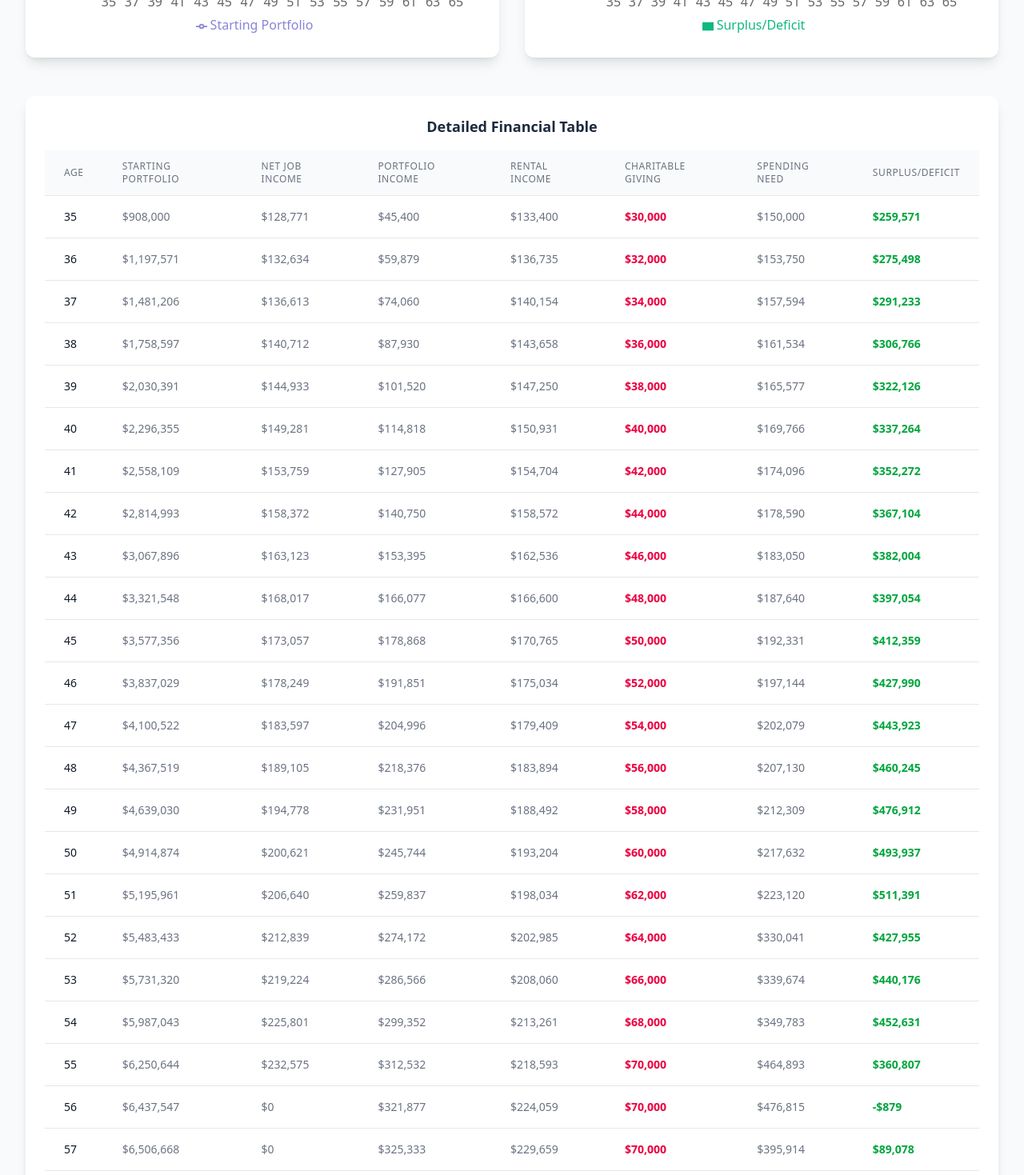
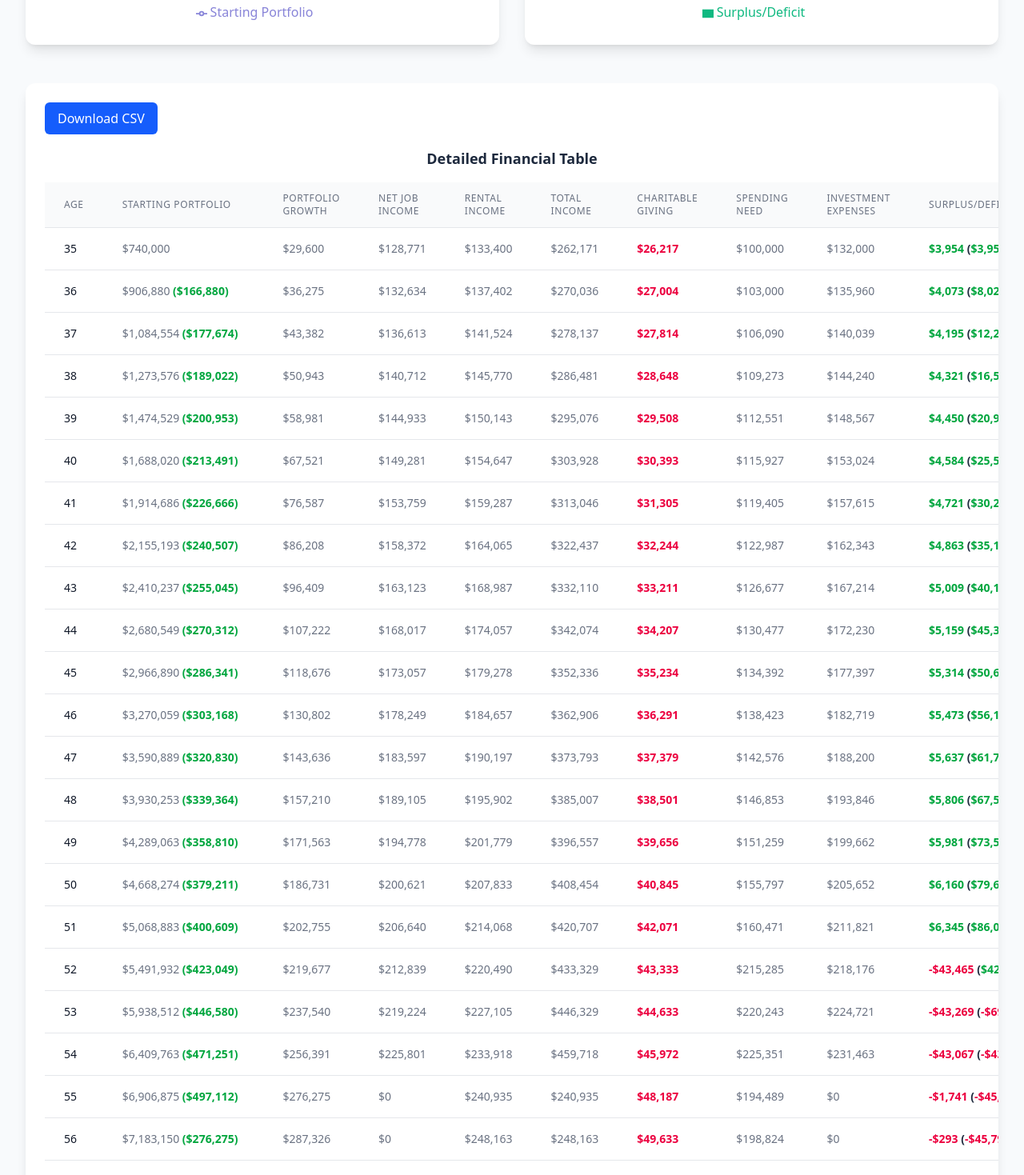
Before and after one commit to dwolner/retirement-projections, a React (Vite) app: page / in a window 1280 px wide. Shown: the part 640-2109 px from the top of the page at 80% size. Built offline with nearby package versions, Linux system fonts and the light colour scheme.

Commit message:
updated numbers to match the new plan

```diff
--- a/src/App.tsx
+++ b/src/App.tsx
@@ -25,328 +25,192 @@ const formatCurrency = (value: number) => {
 
 // Main App component
 export default function App() {
+  const initialData = {
+    age: 35,
+    startingPortfolio: 740000,
+    netJobIncome: 128771,
+    monthlyInvestment: 11000,
+    portfolioGrowth: 45400,
+    rentalIncome: 133400,
+    spendingNeed: 100000,
+    charitableGiving: 20000,
+    surplusDeficit: 0,
+  };
+
+  const initialAge = initialData.age;
+  const retirementAge = 55; // Assume retirement at age 54
+  const maxAge = 76;
+  const inflationRate = 0.03;
+  const annualGrowthRate = 0.04;
+
   // Define a function to calculate the charitable giving for each year based on the new plan
   const calculateCharitableGiving = (age: number) => {
-    if (age < 35) return 0;
-    if (age <= 55) {
-      // Linear ramp-up: $30,000 at age 35, increasing by $2,000 per year
-      const years = age - 35;
-      return 30000 + years * 2000;
-    }
-    // After age 55, giving stays at the age 55 amount ($70,000)
-    return 70000;
+    if (age < initialAge) return 0;
+    // const yearsOfGrowth = age - initialAge;
+    // const yearsOfGrowth =
+    //   age <= retirementAge ? age - initialAge : retirementAge - initialAge;
+    // const growthRate = 1 + 0.04;
+    // return initialData.charitableGiving * Math.pow(growthRate, yearsOfGrowth);
+
+    // giving should be 10% of income
+    const netJobIncome = calculateNetJobIncome(age);
+    const rentalIncome = calculateRentalIncome(age);
+    const totalIncome = netJobIncome + rentalIncome;
+    const percentage = age < retirementAge ? 0.1 : 0.2; // 10% before retirement, 5% after
+    return totalIncome * percentage;
   };
 
   // Define a function to calculate the net job income with a 3% annual increase
   const calculateNetJobIncome = (age: number) => {
     // Starting net job income at age 35
-    const initialIncome = 128771;
+    const initialIncome = initialData.netJobIncome;
     // 3% annual increase
-    const growthRate = 1.03;
-    if (age < 35) return 0;
-    // Assume retirement at age 56, so no job income from this age onwards
-    if (age >= 56) return 0;
-    const yearsOfGrowth = age - 35;
+    const growthRate = 1 + inflationRate;
+    if (age < initialAge) return 0;
+    // Assume retirement at age 54, so no job income from this age onwards
+    if (age >= retirementAge) return 0;
+    const yearsOfGrowth = age - initialAge;
     return initialIncome * Math.pow(growthRate, yearsOfGrowth);
   };
 
-  const initialData = [
-    {
-      age: 35,
-      startingPortfolio: 908000,
-      netJobIncome: 128771,
-      monthlyInvestments: 132000,
-      portfolioIncome: 45400,
-      rentalIncome: 133400,
-      spendingNeed: 150000,
-    },
-    {
-      age: 36,
-      startingPortfolio: 1197571,
-      netJobIncome: 128771,
-      monthlyInvestments: 132000,
-      portfolioIncome: 59879,
-      rentalIncome: 136735,
-      spendingNeed: 153750,
-    },
-    {
-      age: 37,
-      startingPortfolio: 1481206,
-      netJobIncome: 128771,
-      monthlyInvestments: 132000,
-      portfolioIncome: 74060,
-      rentalIncome: 140154,
-      spendingNeed: 157594,
-    },
-    {
-      age: 38,
-      startingPortfolio: 1758597,
-      netJobIncome: 128771,
-      monthlyInvestments: 132000,
-      portfolioIncome: 87930,
-      rentalIncome: 143658,
-      spendingNeed: 161534,
-    },
-    {
-      age: 39,
-      startingPortfolio: 2030391,
-      netJobIncome: 128771,
-      monthlyInvestments: 132000,
-      portfolioIncome: 101520,
-      rentalIncome: 147250,
-      spendingNeed: 165577,
-    },
-    {
-      age: 40,
-      startingPortfolio: 2296355,
-      netJobIncome: 128771,
-      monthlyInvestments: 132000,
-      portfolioIncome: 114818,
-      rentalIncome: 150931,
-      spendingNeed: 169766,
-    },
-    {
-      age: 41,
-      startingPortfolio: 2558109,
-      netJobIncome: 128771,
-      monthlyInvestments: 132000,
-      portfolioIncome: 127905,
-      rentalIncome: 154704,
-      spendingNeed: 174096,
-    },
-    {
-      age: 42,
-      startingPortfolio: 2814993,
-      netJobIncome: 128771,
-      monthlyInvestments: 132000,
-      portfolioIncome: 140750,
-      rentalIncome: 158572,
-      spendingNeed: 178590,
-    },
-    {
-      age: 43,
-      startingPortfolio: 3067896,
-      netJobIncome: 128771,
-      monthlyInvestments: 132000,
-      portfolioIncome: 153395,
-      rentalIncome: 162536,
-      spendingNeed: 183050,
-    },
-    {
-      age: 44,
-      startingPortfolio: 3321548,
-      netJobIncome: 128771,
-      monthlyInvestments: 132000,
-      portfolioIncome: 166077,
-      rentalIncome: 166600,
-      spendingNeed: 187640,
-    },
-    {
-      age: 45,
-      startingPortfolio: 3577356,
-      netJobIncome: 128771,
-      monthlyInvestments: 132000,
-      portfolioIncome: 178868,
-      rentalIncome: 170765,
-      spendingNeed: 192331,
-    },
-    {
-      age: 46,
-      startingPortfolio: 3837029,
-      netJobIncome: 128771,
-      monthlyInvestments: 132000,
-      portfolioIncome: 191851,
-      rentalIncome: 175034,
-      spendingNeed: 197144,
-    },
-    {
-      age: 47,
-      startingPortfolio: 4100522,
-      netJobIncome: 128771,
-      monthlyInvestments: 132000,
-      portfolioIncome: 204996,
-      rentalIncome: 179409,
-      spendingNeed: 202079,
-    },
-    {
-      age: 48,
-      startingPortfolio: 4367519,
-      netJobIncome: 128771,
-      monthlyInvestments: 132000,
-      portfolioIncome: 218376,
-      rentalIncome: 183894,
-      spendingNeed: 207130,
-    },
-    {
-      age: 49,
-      startingPortfolio: 4639030,
-      netJobIncome: 128771,
-      monthlyInvestments: 132000,
-      portfolioIncome: 231951,
-      rentalIncome: 188492,
-      spendingNeed: 212309,
-    },
-    {
-      age: 50,
-      startingPortfolio: 4914874,
-      netJobIncome: 128771,
-      monthlyInvestments: 132000,
-      portfolioIncome: 245744,
-      rentalIncome: 193204,
-      spendingNeed: 217632,
-    },
-    {
-      age: 51,
-      startingPortfolio: 5195961,
-      netJobIncome: 128771,
-      monthlyInvestments: 132000,
-      portfolioIncome: 259837,
-      rentalIncome: 198034,
-      spendingNeed: 223120,
-    },
-    {
-      age: 52,
-      startingPortfolio: 5483433,
-      netJobIncome: 128771,
-      monthlyInvestments: 132000,
-      portfolioIncome: 274172,
-      rentalIncome: 202985,
-      spendingNeed: 330041,
-    },
-    {
-      age: 53,
-      startingPortfolio: 5731320,
-      netJobIncome: 128771,
-      monthlyInvestments: 132000,
-      portfolioIncome: 286566,
-      rentalIncome: 208060,
-      spendingNeed: 339674,
-    },
-    {
-      age: 54,
-      startingPortfolio: 5987043,
-      netJobIncome: 128771,
-      monthlyInvestments: 132000,
-      portfolioIncome: 299352,
-      rentalIncome: 213261,
-      spendingNeed: 349783,
-    },
-    {
-      age: 55,
-      startingPortfolio: 6250644,
-      netJobIncome: 128771,
-      monthlyInvestments: 132000,
-      portfolioIncome: 312532,
-      rentalIncome: 218593,
-      spendingNeed: 464893,
-    },
-    {
-      age: 56,
-      startingPortfolio: 6437547,
-      netJobIncome: 0,
-      monthlyInvestments: 0,
-      portfolioIncome: 321877,
-      rentalIncome: 224059,
-      spendingNeed: 476815,
-    },
-    {
-      age: 57,
-      startingPortfolio: 6506668,
-      netJobIncome: 0,
-      monthlyInvestments: 0,
-      portfolioIncome: 325333,
-      rentalIncome: 229659,
-      spendingNeed: 395914,
-    },
-    {
-      age: 58,
-      startingPortfolio: 6665746,
-      netJobIncome: 0,
-      monthlyInvestments: 0,
-      portfolioIncome: 333287,
-      rentalIncome: 235400,
-      spendingNeed: 304245,
-    },
-    {
-      age: 59,
-      startingPortfolio: 6930188,
-      netJobIncome: 0,
-      monthlyInvestments: 0,
-      portfolioIncome: 346509,
-      rentalIncome: 241285,
-      spendingNeed: 285846,
-    },
-    {
-      age: 60,
-      startingPortfolio: 7232136,
-      netJobIncome: 0,
-      monthlyInvestments: 0,
-      portfolioIncome: 361607,
-      rentalIncome: 247317,
-      spendingNeed: 292992,
-    },
-    {
-      age: 61,
-      startingPortfolio: 7548068,
-      netJobIncome: 0,
-      monthlyInvestments: 0,
-      portfolioIncome: 377403,
-      rentalIncome: 253500,
-      spendingNeed: 300317,
-    },
-    {
-      age: 62,
-      startingPortfolio: 7878654,
-      netJobIncome: 0,
-      monthlyInvestments: 0,
-      portfolioIncome: 393933,
-      rentalIncome: 259838,
-      spendingNeed: 307825,
-    },
-    {
-      age: 63,
-      startingPortfolio: 8224599,
-      netJobIncome: 0,
-      monthlyInvestments: 0,
-      portfolioIncome: 411230,
-      rentalIncome: 266334,
-      spendingNeed: 315520,
-    },
-    {
-      age: 64,
-      startingPortfolio: 8586643,
-      netJobIncome: 0,
-      monthlyInvestments: 0,
-      portfolioIncome: 429332,
-      rentalIncome: 272992,
-      spendingNeed: 323408,
-    },
-    {
-      age: 65,
-      startingPortfolio: 8965559,
-      netJobIncome: 0,
-      monthlyInvestments: 0,
-      portfolioIncome: 448278,
-      rentalIncome: 279817,
-      spendingNeed: 331495,
-    },
-  ];
+  const calculateRentalIncome = (age: number) => {
+    // Rental income increases by 3% annually
+    const rentalIncome = initialData.rentalIncome;
+    const growthRate = 1 + inflationRate;
+    if (age < initialAge) return rentalIncome;
+    const yearsOfGrowth = age - initialAge;
+    return rentalIncome * Math.pow(growthRate, yearsOfGrowth);
+  };
 
-  const updatedData = initialData.map((row) => {
-    const charitableGiving = calculateCharitableGiving(row.age);
-    const netJobIncome = calculateNetJobIncome(row.age);
-    // Recalculate surplusDeficit to account for charitable giving
-    const totalIncome =
-      netJobIncome +
-      row.monthlyInvestments +
-      row.portfolioIncome +
-      row.rentalIncome;
-    const totalExpenses = row.spendingNeed + charitableGiving;
+  const calculateSpendingNeed = (age: number) => {
+    // Spending need starts at $150,000 at age 35 and increases by 3% annually
+    const initialSpendingNeed = initialData.spendingNeed;
+    const growthRate = 1 + inflationRate;
+    if (age < initialAge) return initialSpendingNeed;
+    const yearsOfGrowth = age - initialAge;
+    let spendingNeed =
+      initialSpendingNeed * Math.pow(growthRate, yearsOfGrowth);
+    //adjust spending need after retirement
+    if (age >= retirementAge) {
+      spendingNeed *= 0.8; // Reduce spending need by 20% after retirement
+    }
+
+    // Adjust spending need for college costs
+    // 1st kid goes to college at age 52, second kid goes to college at 55
+    // add college costs to spending need
+    const collegeCost = 50000; // Assume $50,000 per year for college
+    if (age > 51 && age < 55) {
+      spendingNeed += collegeCost;
+    }
+    if (age > 54 && age < 58) {
+      spendingNeed += collegeCost;
+    }
+    return spendingNeed;
+  };
+
+  const calculateMonthlyInvestment = (age: number) => {
+    const initialInvestment = initialData.monthlyInvestment;
+    const growthRate = 1 + inflationRate;
+    if (age < initialAge) return initialInvestment;
+    if (age >= retirementAge) {
+      // const rentalIncome = calculateRentalIncome(age);
+      // const spendingNeed = calculateSpendingNeed(age);
+      // const charitableGiving = calculateCharitableGiving(age);
+      // return (rentalIncome - spendingNeed - charitableGiving) / 12;
+      return 0;
+    }
+    const yearsOfGrowth = age - initialAge;
+    return initialInvestment * Math.pow(growthRate, yearsOfGrowth);
+  };
+
+  const calculatePortfolioGrowth = (age: number) => {
+    const initialPortfolio = initialData.startingPortfolio;
+    const years = age - initialAge;
+
+    let portfolioValue = initialPortfolio;
+    for (let i = 0; i < years; i++) {
+      if (initialAge + i < retirementAge) {
+        portfolioValue += calculateMonthlyInvestment(initialAge + i) * 12;
+      } else {
+        // const annualDistribution = calculateSpendingNeed(initialAge + i);
+        // portfolioValue -= annualDistribution;
+      }
+      portfolioValue *= 1 + annualGrowthRate;
+    }
+    return portfolioValue;
+  };
+
+  const cummulativeSurplusDeficit = (age: number) => {
+    let total = 0;
+    for (let i = initialAge; i <= age; i++) {
+      total += calculateSurplusDeficit(i).surplusDeficit;
+    }
+    return (
+      <span className={total < 0 ? "text-rose-600" : "text-green-600"}>
+        {formatCurrency(total)}
+      </span>
+    );
+  };
+
+  const calculateSurplusDeficit = (age: number) => {
+    // Calculate total income and expenses
+    const netJobIncome = calculateNetJobIncome(age);
+    const rentalIncome = calculateRentalIncome(age);
+    const charitableGiving = calculateCharitableGiving(age);
+    const spendingNeed = calculateSpendingNeed(age);
+    const startingPortfolio = calculatePortfolioGrowth(age);
+    const portfolioGrowth = startingPortfolio * annualGrowthRate;
+
+    // Total income
+    const totalIncome = netJobIncome + rentalIncome;
+    const investmentExpenses = calculateMonthlyInvestment(age) * 12;
+    // Total expenses
+    const totalExpenses = spendingNeed + charitableGiving + investmentExpenses;
+
+    // Surplus or deficit
     const surplusDeficit = totalIncome - totalExpenses;
-    return { ...row, netJobIncome, charitableGiving, surplusDeficit };
+    return {
+      startingPortfolio,
+      netJobIncome,
+      portfolioGrowth,
+      rentalIncome,
+      totalIncome,
+      investmentExpenses,
+      spendingNeed,
+      charitableGiving,
+      surplusDeficit,
+    };
+  };
+
+  const tableData = Array.from({ length: maxAge - initialAge }, (_, i) => {
+    const age = initialAge + i;
+    const {
+      startingPortfolio,
+      netJobIncome,
+      portfolioGrowth,
+      rentalIncome,
+      totalIncome,
+      investmentExpenses,
+      spendingNeed,
+      charitableGiving,
+      surplusDeficit,
+    } = calculateSurplusDeficit(age);
+    return {
+      age,
+      startingPortfolio,
+      netJobIncome,
+      portfolioGrowth,
+      rentalIncome,
+      totalIncome,
+      investmentExpenses,
+      spendingNeed,
+      charitableGiving,
+      surplusDeficit,
+    };
   });
 
-  const [data, setData] = useState(updatedData);
+  const [data, setData] = useState(tableData);
+
   type SortConfig = {
     key: string | null;
     direction: "ascending" | "descending";
@@ -360,12 +224,44 @@ export default function App() {
     age: number;
     startingPortfolio: number;
     netJobIncome: number;
-    monthlyInvestments: number;
-    portfolioIncome: number;
+    portfolioGrowth: number;
     rentalIncome: number;
+    totalIncome: number;
     spendingNeed: number;
     charitableGiving: number;
+    investmentExpenses: number;
     surplusDeficit: number;
+  };
+
+  // export tableData to csv
+  const exportToCSV = () => {
+    const csvRows = [];
+    type DataRowKey = keyof DataRow;
+    const headers: DataRowKey[] = [
+      "age",
+      "startingPortfolio",
+      "portfolioGrowth",
+      "netJobIncome",
+      "rentalIncome",
+      "totalIncome",
+      "charitableGiving",
+      "spendingNeed",
+      "investmentExpenses",
+      "surplusDeficit",
+    ];
+    csvRows.push(headers.join(","));
+    for (const row of data) {
+      csvRows.push(
+        headers.map((field) => JSON.stringify(row[field])).join(",")
+      );
+    }
+    const csvString = csvRows.join("\n");
+    const blob = new Blob([csvString], { type: "text/csv" });
+    const url = URL.createObjectURL(blob);
+    const a = document.createElement("a");
+    a.setAttribute("href", url);
+    a.setAttribute("download", "retirement_projection.csv");
+    a.click();
   };
 
   // Helper function to handle sorting
@@ -521,6 +417,12 @@ export default function App() {
 
         {/* Data Table Section */}
         <div className="bg-white p-6 rounded-xl shadow-lg overflow-x-auto">
+          <button
+            onClick={exportToCSV}
+            className="mb-4 px-4 py-2 bg-blue-600 text-white rounded-md"
+          >
+            Download CSV
+          </button>
           <h3 className="text-lg font-semibold text-center mb-4">
             Detailed Financial Table
           </h3>
@@ -545,18 +447,18 @@ export default function App() {
                 <th
                   scope="col"
                   className="px-6 py-3 text-left text-xs font-medium text-gray-500 uppercase tracking-wider cursor-pointer hover:bg-gray-100"
-                  onClick={() => sortData("netJobIncome")}
+                  onClick={() => sortData("portfolioGrowth")}
                 >
-                  <div className="flex items-center">Net Job Income</div>
+                  <div className="flex items-center">
+                    Portfolio Growth {getSortIcon("portfolioGrowth")}
+                  </div>
                 </th>
                 <th
                   scope="col"
                   className="px-6 py-3 text-left text-xs font-medium text-gray-500 uppercase tracking-wider cursor-pointer hover:bg-gray-100"
-                  onClick={() => sortData("portfolioIncome")}
+                  onClick={() => sortData("netJobIncome")}
                 >
-                  <div className="flex items-center">
-                    Portfolio Income {getSortIcon("portfolioIncome")}
-                  </div>
+                  <div className="flex items-center">Net Job Income</div>
                 </th>
                 <th
                   scope="col"
@@ -565,6 +467,15 @@ export default function App() {
                 >
                   <div className="flex items-center">
                     Rental Income {getSortIcon("rentalIncome")}
+                  </div>
+                </th>
+                <th
+                  scope="col"
+                  className="px-6 py-3 text-left text-xs font-medium text-gray-500 uppercase tracking-wider cursor-pointer hover:bg-gray-100"
+                  onClick={() => sortData("totalIncome")}
+                >
+                  <div className="flex items-center">
+                    Total Income {getSortIcon("totalIncome")}
                   </div>
                 </th>
                 <th
@@ -588,6 +499,15 @@ export default function App() {
                 <th
                   scope="col"
                   className="px-6 py-3 text-left text-xs font-medium text-gray-500 uppercase tracking-wider cursor-pointer hover:bg-gray-100"
+                  onClick={() => sortData("investmentExpenses")}
+                >
+                  <div className="flex items-center">
+                    Investment Expenses {getSortIcon("investmentExpenses")}
+                  </div>
+                </th>
+                <th
+                  scope="col"
+                  className="px-6 py-3 text-left text-xs font-medium text-gray-500 uppercase tracking-wider cursor-pointer hover:bg-gray-100"
                   onClick={() => sortData("surplusDeficit")}
                 >
                   <div className="flex items-center">
@@ -597,22 +517,34 @@ export default function App() {
               </tr>
             </thead>
             <tbody className="bg-white divide-y divide-gray-200">
-              {data.map((row) => (
+              {data.map((row, index) => {
+                const portfolioDiff =
+                  row.startingPortfolio - data[index - 1]?.startingPortfolio;
+                return (
                   <tr key={row.age}>
                     <td className="px-6 py-4 whitespace-nowrap text-sm font-medium text-gray-900">
                       {row.age}
                     </td>
                     <td className="px-6 py-4 whitespace-nowrap text-sm text-gray-500">
                       {formatCurrency(row.startingPortfolio)}
+                      {` `}
+                      {portfolioDiff ? (
+                        <span className="text-green-600 font-semibold">
+                          ({formatCurrency(portfolioDiff)})
+                        </span>
+                      ) : null}
+                    </td>
+                    <td className="px-6 py-4 whitespace-nowrap text-sm text-gray-500">
+                      {formatCurrency(row.portfolioGrowth)}
                     </td>
                     <td className="px-6 py-4 whitespace-nowrap text-sm text-gray-500">
                       {formatCurrency(row.netJobIncome)}
                     </td>
                     <td className="px-6 py-4 whitespace-nowrap text-sm text-gray-500">
-                    {formatCurrency(row.portfolioIncome)}
+                      {formatCurrency(row.rentalIncome)}
                     </td>
                     <td className="px-6 py-4 whitespace-nowrap text-sm text-gray-500">
-                    {formatCurrency(row.rentalIncome)}
+                      {formatCurrency(row.totalIncome)}
                     </td>
                     <td className="px-6 py-4 whitespace-nowrap text-sm text-rose-600 font-semibold">
                       {formatCurrency(row.charitableGiving)}
@@ -620,11 +552,25 @@ export default function App() {
                     <td className="px-6 py-4 whitespace-nowrap text-sm text-gray-500">
                       {formatCurrency(row.spendingNeed)}
                     </td>
-                  <td className="px-6 py-4 whitespace-nowrap text-sm text-green-600 font-semibold">
+                    <td className="px-6 py-4 whitespace-nowrap text-sm text-gray-500">
+                      {formatCurrency(row.investmentExpenses)}
+                    </td>
+                    <td className="px-6 py-4 whitespace-nowrap text-sm  font-semibold">
+                      <span
+                        className={
+                          row.surplusDeficit < 0
+                            ? "text-rose-600"
+                            : "text-green-600"
+                        }
+                      >
                         {formatCurrency(row.surplusDeficit)}
+                        {` `}
+                      </span>
+                      ({cummulativeSurplusDeficit(row.age)})
                     </td>
                   </tr>
-              ))}
+                );
+              })}
             </tbody>
           </table>
         </div>
--- a/src/index.css
+++ b/src/index.css
@@ -14,57 +14,3 @@
   -webkit-font-smoothing: antialiased;
   -moz-osx-font-smoothing: grayscale;
 }
-
-a {
-  font-weight: 500;
-  color: #646cff;
-  text-decoration: inherit;
-}
-a:hover {
-  color: #535bf2;
-}
-
-body {
-  margin: 0;
-  display: flex;
-  place-items: center;
-  min-width: 320px;
-  min-height: 100vh;
-}
-
-h1 {
-  font-size: 3.2em;
-  line-height: 1.1;
-}
-
-button {
-  border-radius: 8px;
-  border: 1px solid transparent;
-  padding: 0.6em 1.2em;
-  font-size: 1em;
-  font-weight: 500;
-  font-family: inherit;
-  background-color: #1a1a1a;
-  cursor: pointer;
-  transition: border-color 0.25s;
-}
-button:hover {
-  border-color: #646cff;
-}
-button:focus,
-button:focus-visible {
-  outline: 4px auto -webkit-focus-ring-color;
-}
-
-@media (prefers-color-scheme: light) {
-  :root {
-    color: #213547;
-    background-color: #ffffff;
-  }
-  a:hover {
-    color: #747bff;
-  }
-  button {
-    background-color: #f9f9f9;
-  }
-}
```
Lines whose indentation alone changed are shown as unchanged.
